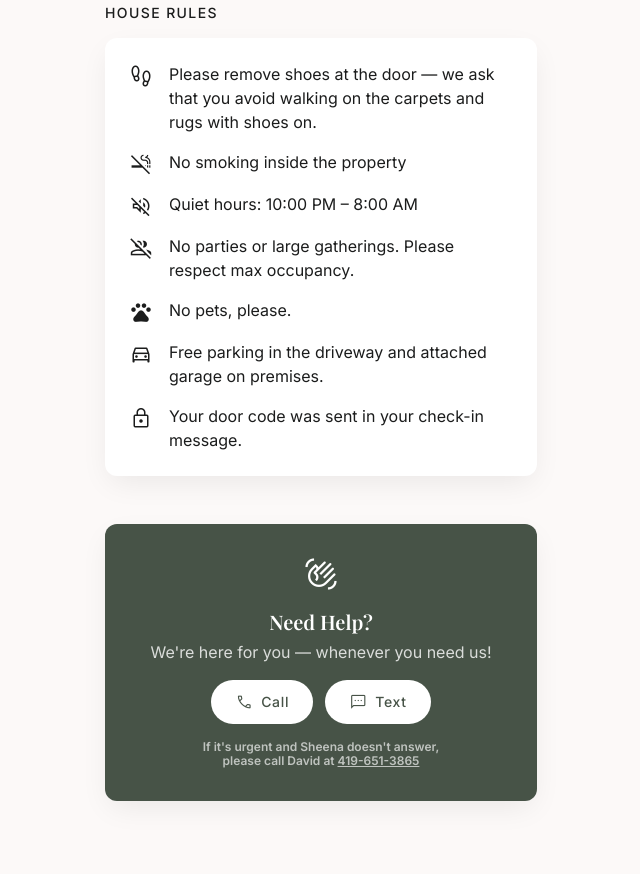
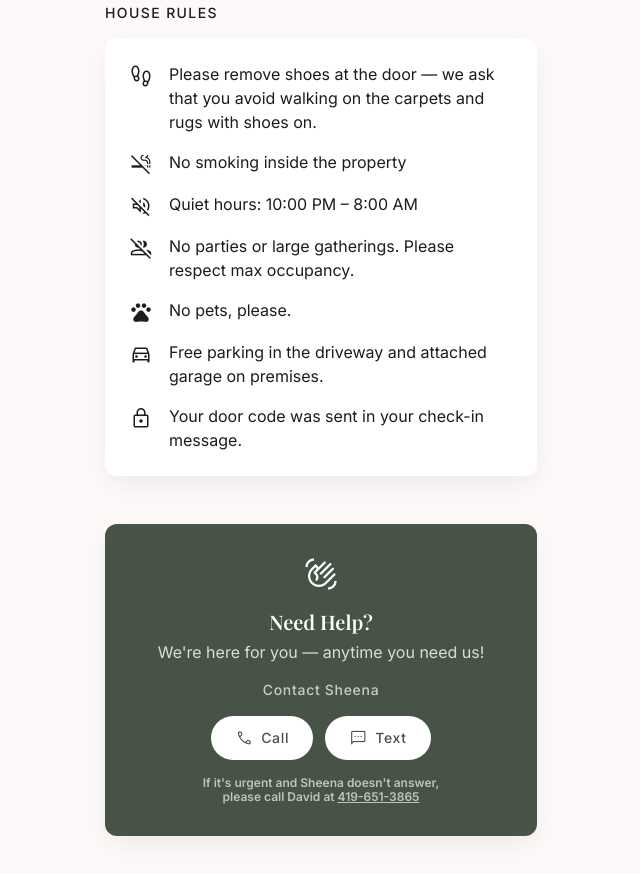
Before and after one commit to shetroy-86/avis-right-guest-guide, a plain HTML site: page index.html in a window 1280 px wide. Shown: the part 1178-2052 px from the top of the page, without its empty margins (319-959 px from the left). Drawn offline with nearby package versions, Linux system fonts and the light colour scheme; a web font is replaced by a local one.

Commit message:
update contact card copy and add Contact Sheena label

```diff
--- a/index.html
+++ b/index.html
@@ -240,8 +240,9 @@
       <span class="material-symbols-outlined text-on-primary" style="font-size:36px; font-variation-settings:'FILL' 0,'wght' 300,'GRAD' 0,'opsz' 24;">waving_hand</span>
       <div>
         <h3 class="font-headline-md text-headline-md text-on-primary">Need Help?</h3>
-        <p class="font-body-md text-body-md text-on-primary mt-1" style="opacity:.8;">We're here for you — whenever you need us!</p>
+        <p class="font-body-md text-body-md text-on-primary mt-1" style="opacity:.8;">We're here for you — anytime you need us!</p>
       </div>
+      <p class="font-label-md text-label-md text-on-primary" style="opacity:.7;">Contact Sheena</p>
       <div class="flex gap-3">
         <a href="tel:+13302312400" class="bg-on-primary text-primary px-6 py-3 rounded-full font-label-md text-label-md active:scale-95 transition-transform duration-150 inline-flex items-center gap-2">
           <span class="material-symbols-outlined" style="font-size:18px;">call</span>Call
```
